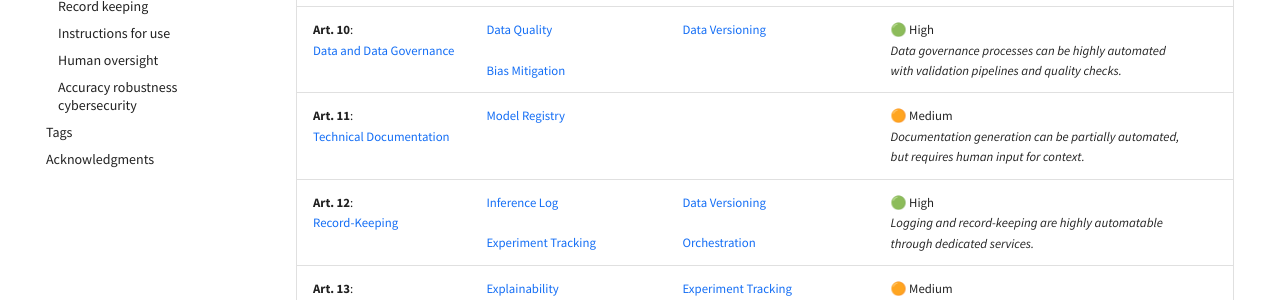
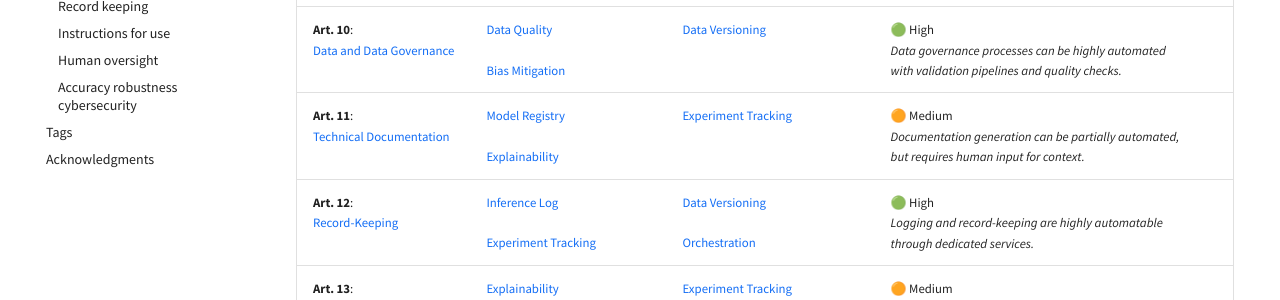
Before and after one commit to aai-institute/practical-ai-act, an MkDocs documentation site: the page built from docs/conformity/index.md, in a window 1280 px wide and 1162 px high. Shown: the part 347-647 px from the top of the window. Built offline with MkDocs 1.6.1 and Material for MkDocs 9.7.7, drawn with Linux system fonts in a browser that asks for light colours; plug-ins that fetch from the network failed and are left out; comment, search, counter and statistics services are not loaded; the version menu is left out.

Commit message:
docs: Extend engineering-conformity mapping

```diff
--- a/docs/conformity/index.md
+++ b/docs/conformity/index.md
@@ -11,7 +11,7 @@ hide:
 |------------------------------------------------------------------------------------|-----------------------------------------------------------------------------------------------------------------------------------------------------------------------------------------------------------------------------------------------------------------------------------------------------------------------------------------------------------|----------------------------------------------------------------------------------------------------------------------|
 | **Art. 9**:<br>[Risk Management System]                                            |                                                                                                                                                                                                                                                                                                                                                           | 🔴 Low<br>*Requires human judgment for risk assessment, <br>but frameworks can partially automate the process.*      |
 | **Art. 10**:<br>[Data and Data Governance]                                         | <div style="display: flex; flex-wrap: wrap; gap: 20px;"><span style="flex: 1 1 45%;">          [Data Quality]</span><span style="flex: 1 1 45%;"> [Data Versioning]</span><span style="flex: 1 1 45%;"> [Bias Mitigation]</span></div>                                                                                                                    | 🟢 High<br>*Data governance processes can be highly automated <br>with validation pipelines and quality checks.*     |
-| **Art. 11**:<br>[Technical Documentation]                                          | <div style="display: flex; flex-wrap: wrap; gap: 20px;"><span style="flex: 1 1 45%;">      [Model Registry]  </span>                                                                                                                                                                                                                                      | 🟠 Medium<br>*Documentation generation can be partially automated, <br>but requires human input for context.*        |
+| **Art. 11**:<br>[Technical Documentation]                                          | <div style="display: flex; flex-wrap: wrap; gap: 20px;"><span style="flex: 1 1 45%;">      [Model Registry]  </span></span><span style="flex: 1 1 45%;"> [Experiment Tracking]</span><span style="flex: 1 1 45%;"> [Explainability]</span>                                                                                                                | 🟠 Medium<br>*Documentation generation can be partially automated, <br>but requires human input for context.*        |
 | **Art. 12**:<br>[Record-Keeping]                                                   | <div style="display: flex; flex-wrap: wrap; gap: 20px;"><span style="flex: 1 1 45%;">  [Inference Log]</span><span style="flex: 1 1 45%;"> [Data Versioning]  </span><span style="flex: 1 1 45%;"> [Experiment Tracking]  </span><span style="flex: 1 1 45%;"> [Orchestration]  </span>                                                                   | 🟢 High<br>*Logging and record-keeping are highly automatable <br>through dedicated services.*                       |
 | **Art. 13**:<br>[Transparency and<br>Provision of Information<br>to the Deployers] | <div style="display: flex; flex-wrap: wrap; gap: 20px;"><span style="flex: 1 1 45%;"> [Explainability]</span><span style="flex: 1 1 45%;"> [Experiment Tracking]</span><span style="flex: 1 1 45%;">      [Model Registry]  </span></span><span style="flex: 1 1 45%;"> [Operational Monitoring]</span>                                                   | 🟠 Medium<br>*Automated generation of model cards and explanations <br>is feasible, but requires validation.*        |
 | **Art. 14**:<br>[Human Oversight]                                                  | <div style="display: flex; flex-wrap: wrap; gap: 20px;"><span style="flex: 1 1 45%;"> [Experiment Tracking]</span><span style="flex: 1 1 45%;"> [Explainability]</span><span style="flex: 1 1 45%;"> [Model Monitoring]</span><span style="flex: 1 1 45%;"> [Operational Monitoring]</span></div>                                                         | 🔴 Low<br>*Human oversight is, by definition, human-centered, <br>though tools can support the process.*             |br> [Operational Monitoring] | 🔴 Low<br>*Human oversight is, by definition, human-centered, <br>though tools can support the process.*                        |
```
Also changed, not shown: docs/engineering-practice/experiment-tracking.md (+2 -0 lines), docs/engineering-practice/explainability.md (+2 -2 lines).
